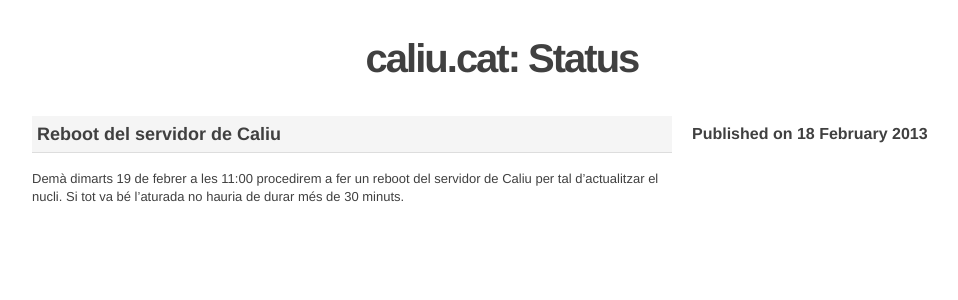
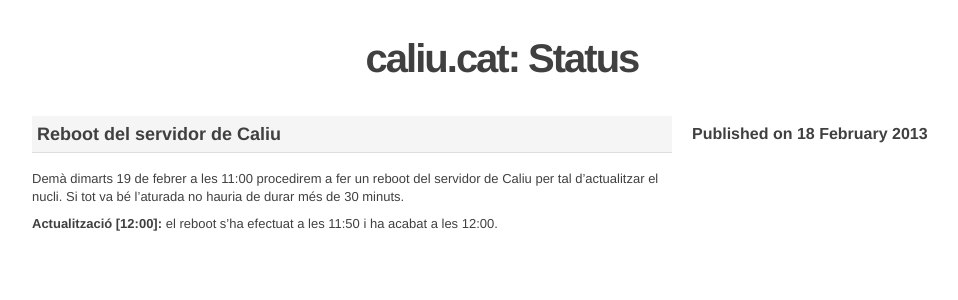
Before and after one commit to caliu/status, a Jekyll site: the page built from _posts/2013/2013-02-18-reboot.md, in a window 1280 px wide. Shown: the top 300 px of the page, without its empty margins (138-1096 px from the left). Built offline with Jekyll 4.4.1, drawn with Linux system fonts in a browser that asks for light colours.

Commit message:
Update _posts/2013/2013-02-18-reboot.md
Reboot finalitzat correctament.

```diff
--- a/_posts/2013/2013-02-18-reboot.md
+++ b/_posts/2013/2013-02-18-reboot.md
@@ -7,3 +7,5 @@
 
 Demà dimarts 19 de febrer a les 11:00 procedirem a fer un reboot del servidor de Caliu per tal d'actualitzar el nucli.
 Si tot va bé l'aturada no hauria de durar més de 30 minuts.
+
+**Actualització [12:00]:** el reboot s'ha efectuat a les 11:50 i ha acabat a les 12:00.
```
